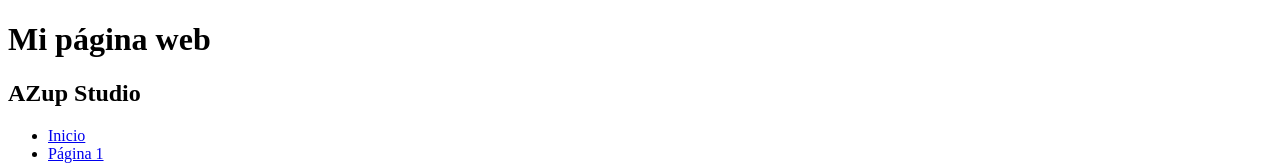
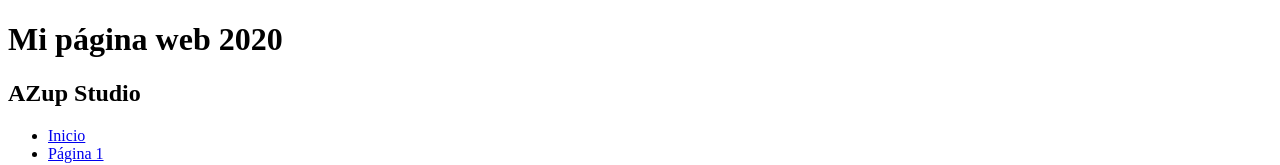
Before and after one commit to Azfe/cursogit-udemy, a plain HTML site: page index.html in a window 1280 px wide. Shown: the top 165 px of the page. Drawn offline with Linux system fonts and the light colour scheme.

Commit message:
Commit en master

```diff
--- a/index.html
+++ b/index.html
@@ -6,7 +6,7 @@
         <title>Mi página web</title>
     </head>
     <body>
-        <h1>Mi página web</h1>
+        <h1>Mi página web 2020</h1>
         <h2>AZup Studio</h2>
         <ul>
             <li><a href="index.html">Inicio</a></li>
```
